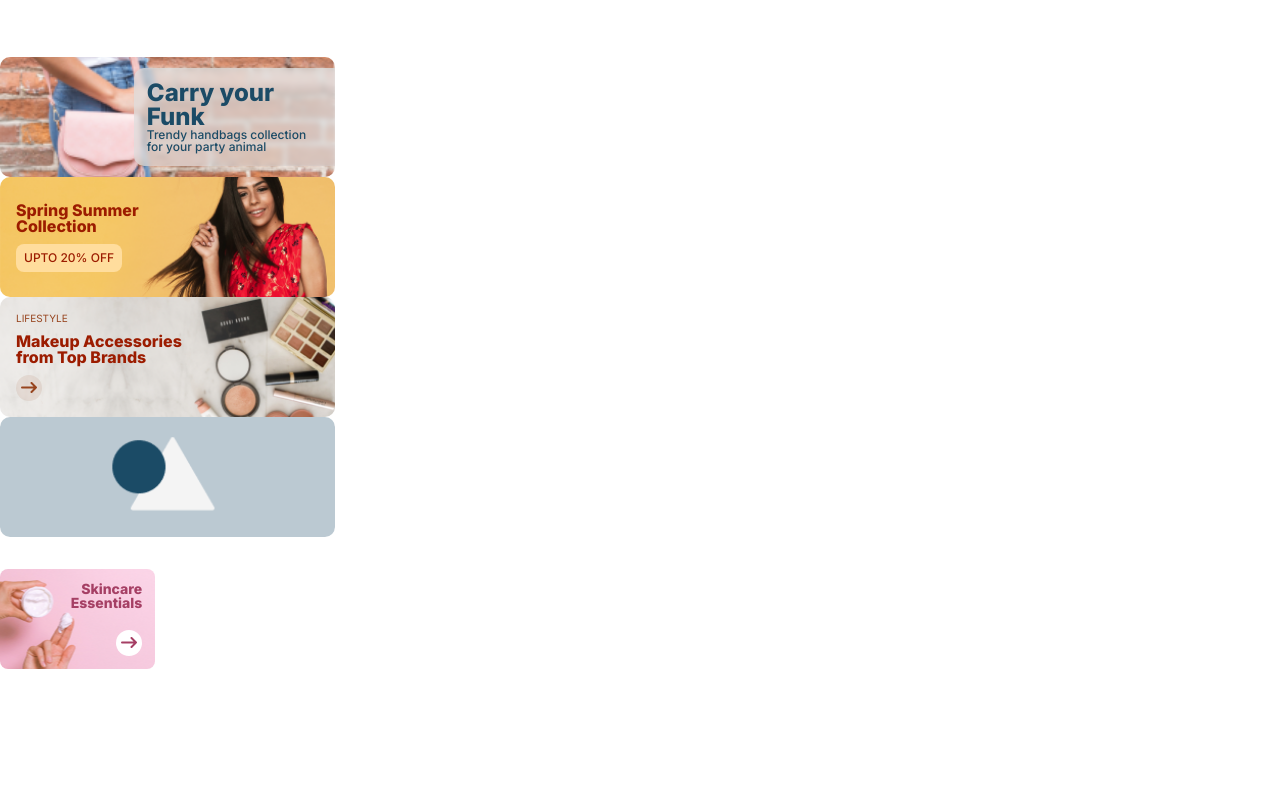
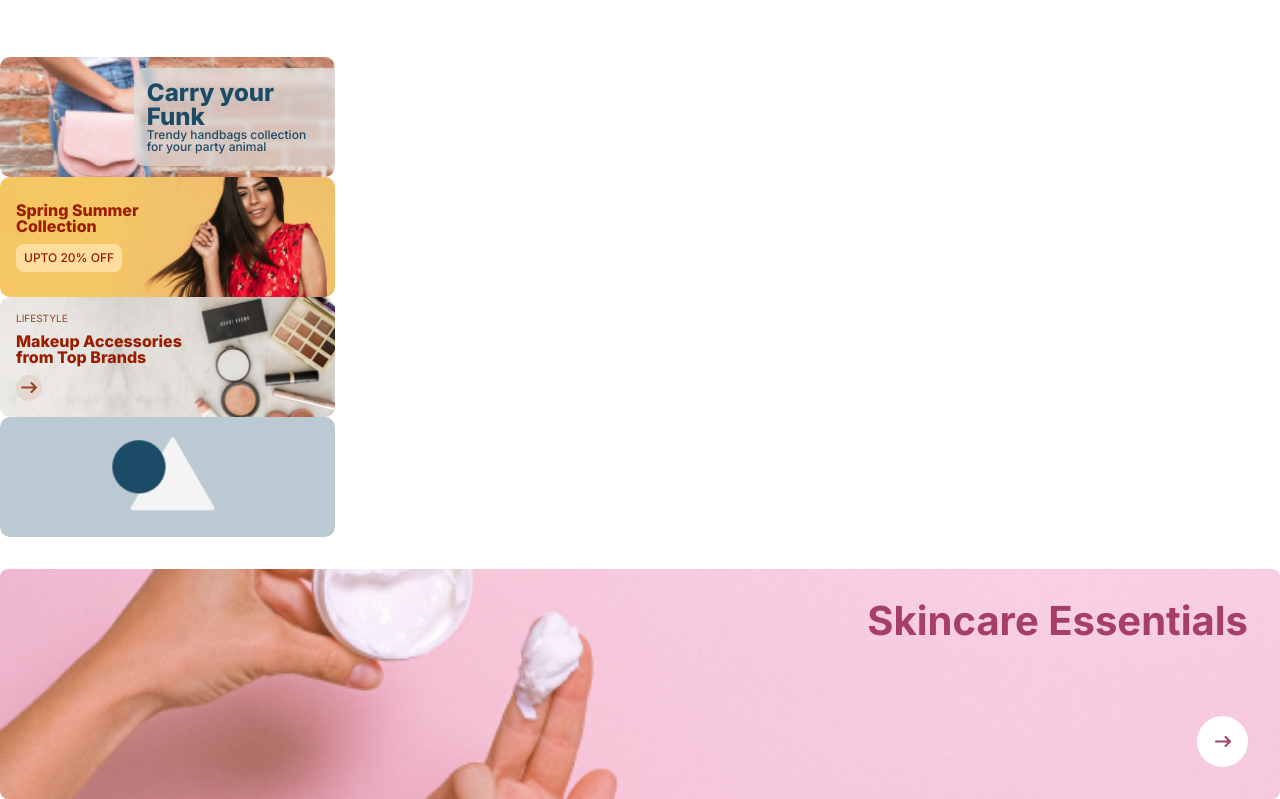
Before and after one commit to emanuelAlbuquerque/PWA-eCommerce, a React (Vite) app in the folder projeto-final/: page / in a window 1280 px wide. Shown: the part 4182-4981 px from the top of the page. Before the commit the page ends 4851 px from the top, so only its background shows below. Built offline with nearby package versions, Linux system fonts and the light colour scheme.

Commit message:
Criando o componente de banner Small

```diff
--- a/projeto-final/src/components/Banners/Small/BannerSmall.tsx
+++ b/projeto-final/src/components/Banners/Small/BannerSmall.tsx
@@ -1,24 +1,35 @@
 import { ArrowRight } from "../../../assets/Icons/General/ArrowRight";
-import { ContainerSkinCare } from "./style";
+import { ContainerSkinCare, ContainerFacepacks } from "./style";
 
-export interface BannerSmallProps{
+export interface BannerSmallProps {
   variant: 'skincare' | 'facepacks'
 }
 
-export function BannerSmall({ variant }: BannerSmallProps){
-  return(
+export function BannerSmall({ variant }: BannerSmallProps) {
+  return (
     <>
       {
         variant === 'skincare' &&
         <ContainerSkinCare>
           <div>
-              <h1>Skincare Essentials</h1>
+            <h1>Skincare Essentials</h1>
             <button>
               <ArrowRight className="arrow" />
             </button>
           </div>
         </ContainerSkinCare>
       }
+      {
+        variant === 'facepacks' &&
+        <ContainerFacepacks>
+          <div>
+            <h1>Facepacks & Peels</h1>
+            <button>
+              <ArrowRight className="arrow" />
+            </button>
+          </div>
+        </ContainerFacepacks>
+      }
     </>
   )
 }
--- a/projeto-final/src/components/Banners/Small/style.ts
+++ b/projeto-final/src/components/Banners/Small/style.ts
@@ -1,13 +1,22 @@
 import styled from "styled-components";
 import imgSkinCare from '../../../assets/img/imgSkinCareMobile.png'
+import imgBannerFacepacksMobile from '../../../assets/img/imgBannerFacepacksMobile.png'
+import imgSkinCareDesktop from '../../../assets/img/imgSkinCareDesktop.png'
+import imgBannerFacepacksDesktop from '../../../assets/img/imgBannerFacepacksDesktop.png'
 import { Theme } from "../../../styles/Theme";
 
 export const Container = styled.div`
-  width: 155px;
+  width: 100%;
   height: 100px;
   border-radius: 8px;
   background-position: center;
   background-repeat: no-repeat;
+  background-size: cover;
+
+  @media screen and (min-width: 1024px){
+    width: 100%;
+    height: 230px;
+  }
 `
 
 export const ContainerSkinCare = styled(Container)`
@@ -16,6 +25,11 @@ export const ContainerSkinCare = styled(Container)`
   align-items: center;
   justify-content: end;
   padding: .8rem;
+
+  @media screen and (min-width: 1024px){
+    background-image: url(${imgSkinCareDesktop});
+    padding: 2rem;
+  }
 
   div{
     width: 60%;
@@ -30,6 +44,11 @@ export const ContainerSkinCare = styled(Container)`
       font-weight: ${Theme.Typography.BodySmall.weight};
       color: ${Theme.Colors.rosa};
       text-align: end;
+
+      @media screen and (min-width: 1024px){
+        font-size: ${Theme.Typography.DisplayLarge.size};
+        font-weight: ${Theme.Typography.DisplayLarge.weight};
+      }
     }
 
     button{
@@ -37,6 +56,11 @@ export const ContainerSkinCare = styled(Container)`
       width: 26px;
       height: 26px;
       border-radius: 50%;
+
+      @media screen and (min-width: 1024px){
+        width: 51px;
+        height: 51px;
+      }
 
       display: flex;
       justify-content: center;
@@ -52,3 +76,24 @@ export const ContainerSkinCare = styled(Container)`
     }
   }
 `
+
+export const ContainerFacepacks = styled(ContainerSkinCare)`
+  background-image: url(${imgBannerFacepacksMobile});
+
+  @media screen and (min-width: 1024px){
+    background-image: url(${imgBannerFacepacksDesktop});
+  }
+  div{
+    h1{
+      color: ${Theme.Colors.primary};
+    }
+
+    button{
+      background-color: rgba(23, 73, 77, .1);
+
+      .arrow path{
+        stroke: ${Theme.Colors.primary}
+      }
+    }
+  }
+`
```
Also changed, not shown: 1 other file (tests, documents, lock files or other folders).
